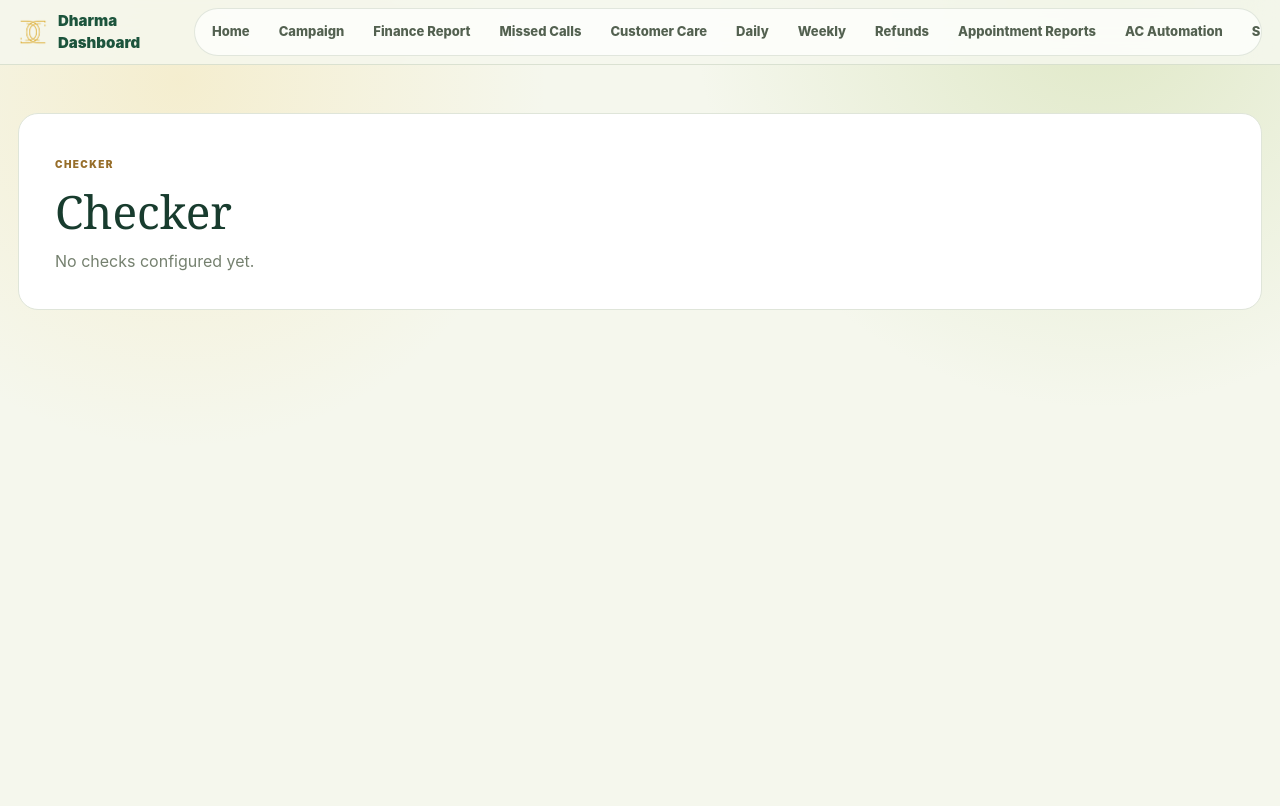
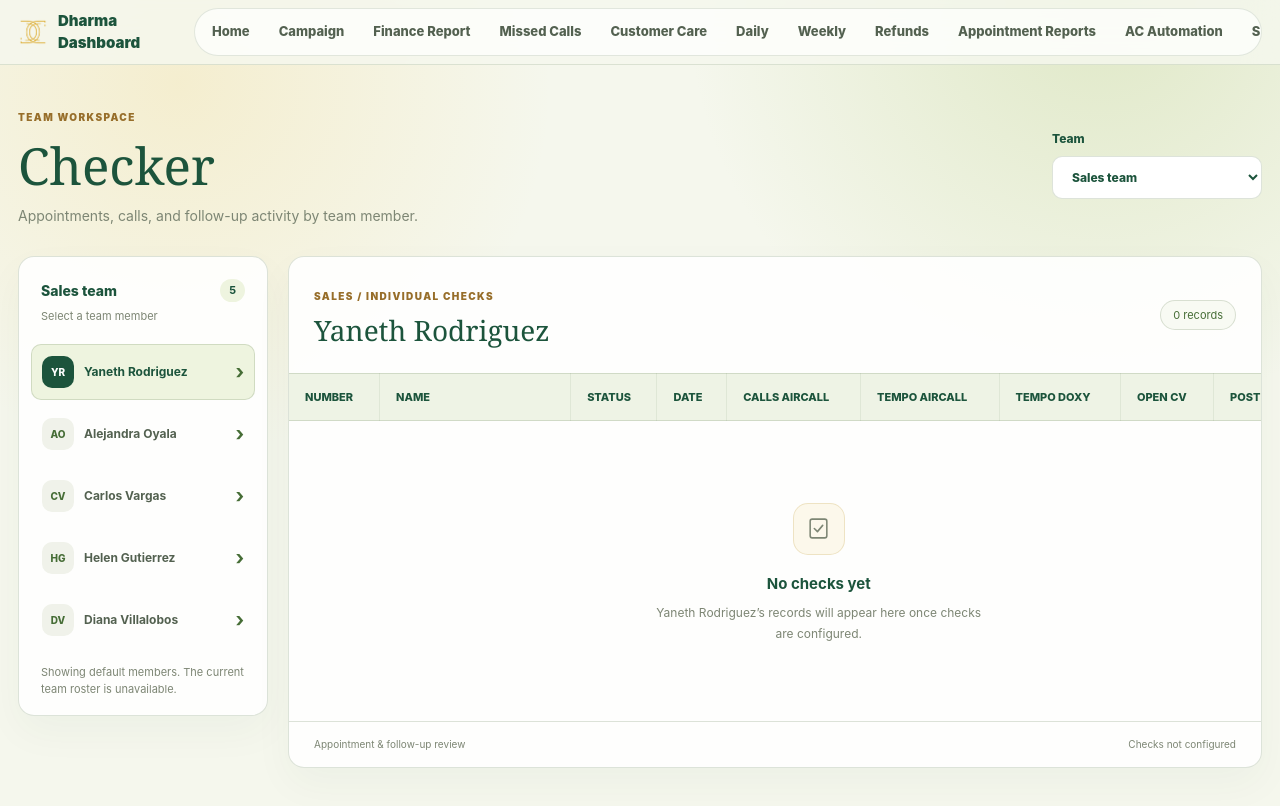
Before and after one commit to Dharma-IT/ReportsTool, a React (Vite) app: page /checker in a window 1280 px wide. Shown: the top 806 px of the page. Built offline with nearby package versions, Linux system fonts and the light colour scheme; no server answers.

Commit message:
Add Checker Layout

```diff
--- a/src/pages/Checker.tsx
+++ b/src/pages/Checker.tsx
@@ -1,11 +1,65 @@
+import { useEffect, useState } from 'react'
+
+type Team = 'sales' | 'cs'
+type Roster = Record<Team, string[]>
+const defaultRoster: Roster = {
+  sales: ['Yaneth Rodriguez', 'Alejandra Oyala', 'Carlos Vargas', 'Helen Gutierrez', 'Diana Villalobos'],
+  cs: ['Arles Martinez', 'Aline Strelow', 'Brayam Zuluaga', 'Edmilson Morales'],
+}
+const columns = ['Number', 'Name', 'Status', 'Date', 'Calls aircall', 'Tempo Aircall', 'Tempo doxy', 'Open CV', 'Post message']
+const configuredApiBaseUrl = (import.meta.env.VITE_API_BASE_URL as string | undefined)?.replace(/\/$/, '') ?? ''
+const apiBaseUrl = ['localhost', '127.0.0.1'].includes(window.location.hostname) ? '' : configuredApiBaseUrl
+const initials = (name: string) => name.split(' ').map((part) => part[0]).slice(0, 2).join('')
+
 function Checker() {
+  const [team, setTeam] = useState<Team>('sales')
+  const [roster, setRoster] = useState<Roster>(defaultRoster)
+  const [selectedMembers, setSelectedMembers] = useState<Record<Team, string>>({ sales: '', cs: '' })
+  const [rosterStatus, setRosterStatus] = useState('Loading team members…')
+  const members = roster[team]
+  const member = members.includes(selectedMembers[team]) ? selectedMembers[team] : members[0]
+  const teamLabel = team === 'sales' ? 'Sales' : 'CS'
+
+  useEffect(() => {
+    const controller = new AbortController()
+    async function loadRoster() {
+      try {
+        const response = await fetch(`${apiBaseUrl}/api/daily-report-agents`, { signal: controller.signal })
+        if (!response.ok) throw new Error('Unable to load roster')
+        const payload = await response.json() as { agents?: Record<Team, Array<{ name: string }>> }
+        if (!payload.agents || !Array.isArray(payload.agents.sales) || !Array.isArray(payload.agents.cs)) throw new Error('Invalid roster')
+        setRoster({ sales: payload.agents.sales.map((agent) => agent.name), cs: payload.agents.cs.map((agent) => agent.name) })
+        setRosterStatus('')
+      } catch {
+        if (!controller.signal.aborted) setRosterStatus('Showing default members. The current team roster is unavailable.')
+      }
+    }
+    void loadRoster()
+    return () => controller.abort()
+  }, [])
+
   return (
-    <main className="home-shell">
-      <section className="checker-panel" aria-labelledby="checker-heading">
-        <span className="home-section-index">CHECKER</span>
-        <h1 id="checker-heading">Checker</h1>
-        <p>No checks configured yet.</p>
-      </section>
+    <main className="home-shell checker-page">
+      <header className="checker-header">
+        <div><span className="home-section-index">TEAM WORKSPACE</span><h1>Checker</h1><p>Appointments, calls, and follow-up activity by team member.</p></div>
+        <label className="checker-team-select">Team<select aria-label="Team" value={team} onChange={(event) => setTeam(event.target.value as Team)}><option value="sales">Sales team</option><option value="cs">CS team</option></select></label>
+      </header>
+      <div className="checker-layout">
+        <aside className="checker-members" aria-label={`${teamLabel} team members`}>
+          <div className="checker-members-heading"><span>{teamLabel} team</span><b>{members.length}</b></div>
+          <p className="checker-members-hint">Select a team member</p>
+          <div className="checker-member-list">{members.map((name) => <button type="button" key={name} aria-pressed={member === name} className={member === name ? 'is-active' : ''} onClick={() => setSelectedMembers((current) => ({ ...current, [team]: name }))}><span className="checker-avatar">{initials(name)}</span><span>{name}</span><span className="checker-member-arrow" aria-hidden="true">›</span></button>)}</div>
+          {!members.length ? <p className="checker-roster-note">No members configured for this team.</p> : null}
+          {rosterStatus ? <p className="checker-roster-note" role="status">{rosterStatus}</p> : null}
+        </aside>
+        <section className="checker-table-card" aria-labelledby="checker-member-heading">
+          <div className="checker-table-heading"><div><span className="home-section-index">{teamLabel.toUpperCase()} / INDIVIDUAL CHECKS</span><h2 id="checker-member-heading">{member ?? 'Team member'}</h2></div><span className="checker-record-count">0 records</span></div>
+          <div className="checker-table-scroll" role="region" aria-label={`${member ?? teamLabel} checker table`} tabIndex={0}>
+            <table className="checker-table"><thead><tr>{columns.map((column) => <th scope="col" key={column}>{column}</th>)}</tr></thead><tbody><tr><td colSpan={columns.length}><div className="checker-empty"><span className="checker-empty-icon" aria-hidden="true"><svg viewBox="0 0 24 24"><rect x="4" y="3" width="16" height="18" rx="2"/><path d="m8 12 3 3 5-6"/></svg></span><strong>No checks yet</strong><p>{member ? `${member}’s records will appear here once checks are configured.` : 'Select a team member to view their checks.'}</p></div></td></tr></tbody></table>
+          </div>
+          <footer className="checker-table-footer"><span>Appointment & follow-up review</span><span>Checks not configured</span></footer>
+        </section>
+      </div>
     </main>
   )
 }
```
Also changed, not shown: src/App.css.
